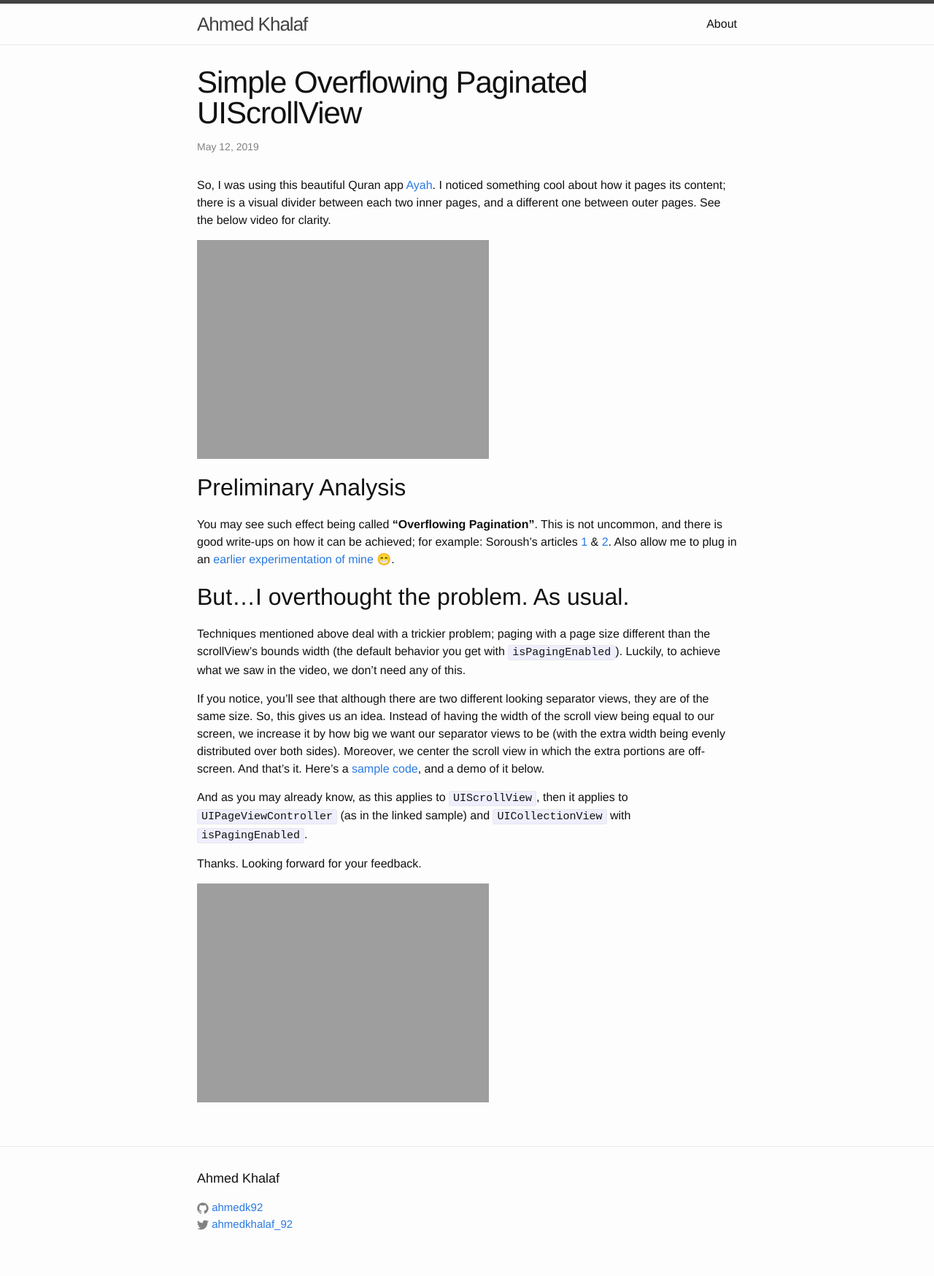
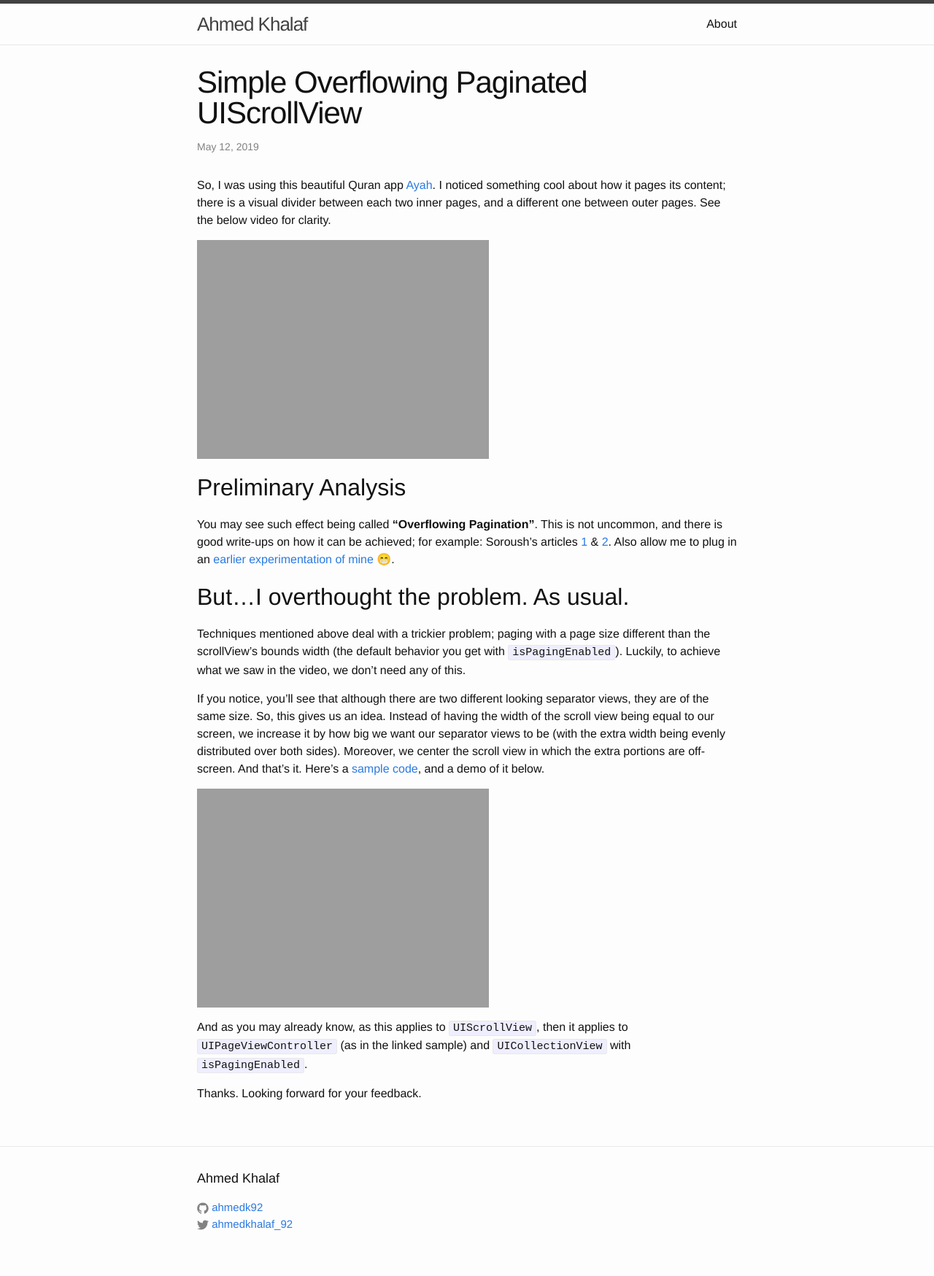
Before and after one commit to ahmedk92/ahmedk92.github.io, a Jekyll site: the page built from _posts/2019-05-12-Simple Overflowing Paginated UIScrollView.md, in a window 1280 px wide. Shown: the whole page at 73% size. Built offline with Jekyll 4.4.1, drawn with Linux system fonts in a browser that asks for light colours.

Commit message:
move demo video

```diff
--- a/_posts/2019-05-12-Simple Overflowing Paginated UIScrollView.md
+++ b/_posts/2019-05-12-Simple Overflowing Paginated UIScrollView.md
@@ -18,8 +18,8 @@ Techniques mentioned above deal with a trickier problem; paging with a page size
 
 If you notice, you'll see that although there are two different looking separator views, they are of the same size. So, this gives us an idea. Instead of having the width of the scroll view being equal to our screen, we increase it by how big we want our separator views to be (with the extra width being evenly distributed over both sides). Moreover, we center the scroll view in which the extra portions are off-screen. And that's it. Here's a [sample code](https://github.com/ahmedk92/SpacedPageViewController), and a demo of it below.
 
+![Overflowing Pagination]({{site.url}}/assets/overflowing.m4v)
+
 And as you may already know, as this applies to `UIScrollView`, then it applies to `UIPageViewController` (as in the linked sample) and `UICollectionView` with `isPagingEnabled`.
 
 Thanks. Looking forward for your feedback.
-
-![Overflowing Pagination]({{site.url}}/assets/overflowing.m4v)
```
